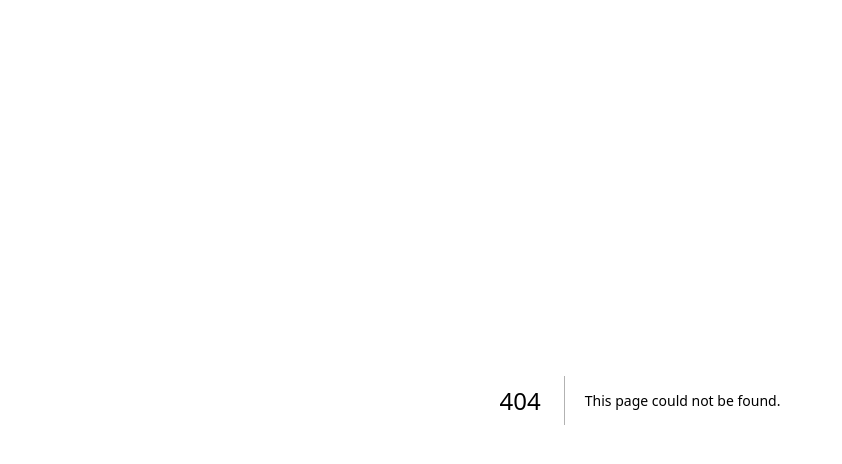
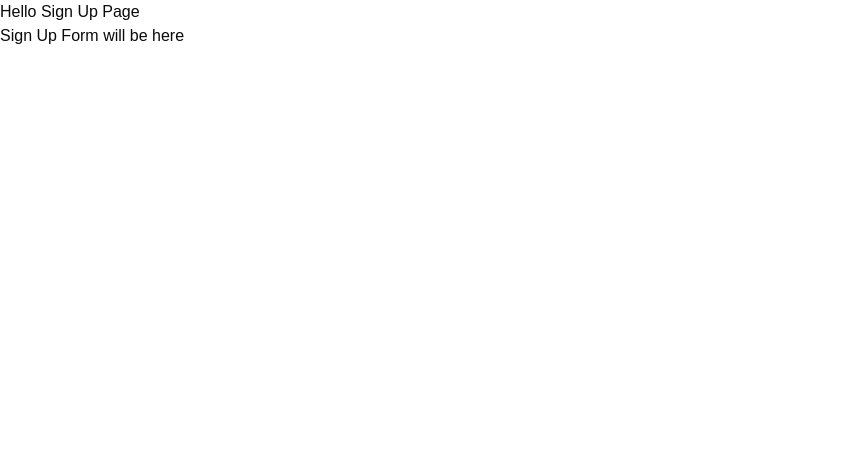
Before and after one commit to gyhcom/Jira_Gyh, a Next.js app: page /sign-up in a window 1280 px wide. Before the commit this address had no page. Shown: the top 464 px of the page, without its empty margins (0-842 px from the left). Built offline with nearby package versions, Linux system fonts and the light colour scheme.

Commit message:
feat: reintroduce SignIn layout and page components with updated structure

```diff
--- /dev/null
+++ b/src/app/(auth)/sign-up/page.tsx
@@ -0,0 +1,12 @@
+import React from 'react'
+
+const page = () => {
+  return (
+    <div>
+      Hello Sign Up Page
+      <p>Sign Up Form will be here</p>
+    </div>
+  )
+}
+
+export default page
```
Also changed, not shown: src/app/(auth)/sign-in/layout.tsx (renamed from src/app/sign-in/layout.tsx), src/app/(auth)/sign-in/page.tsx (renamed from src/app/sign-in/page.tsx).
